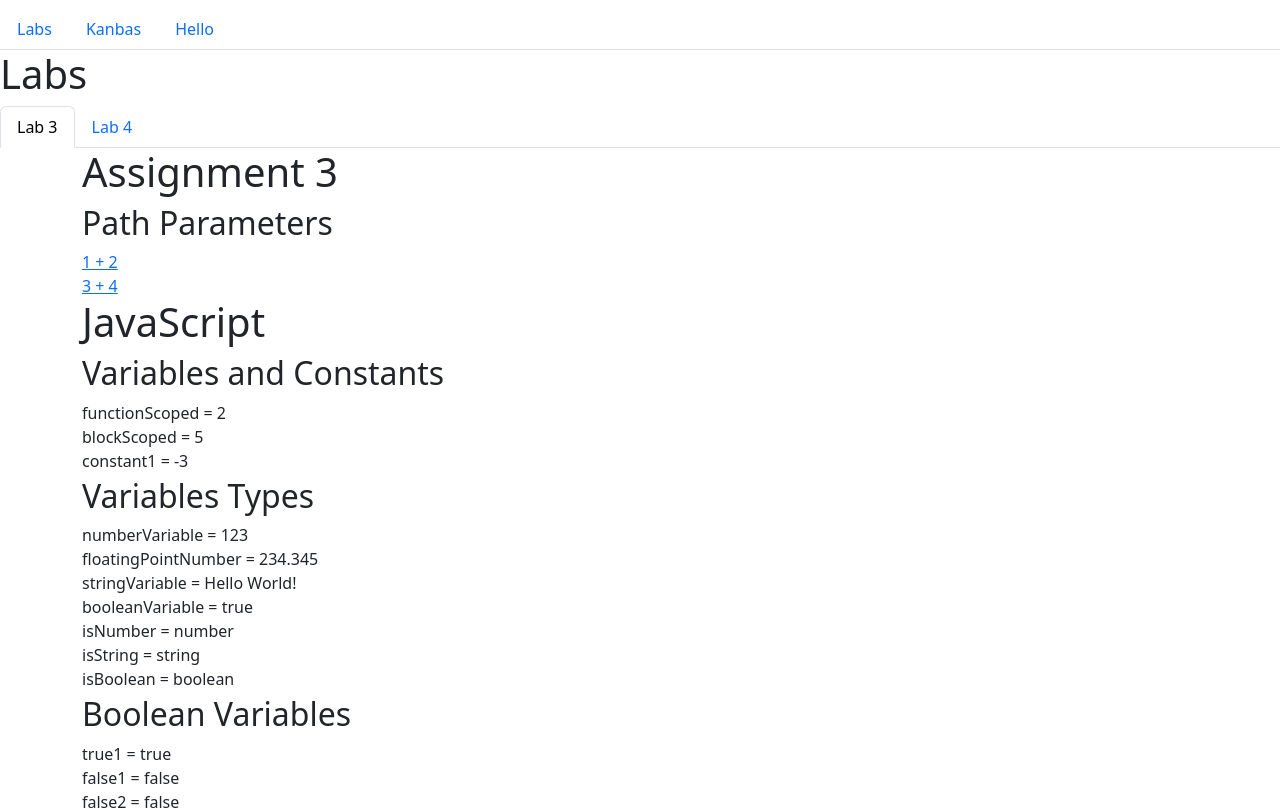
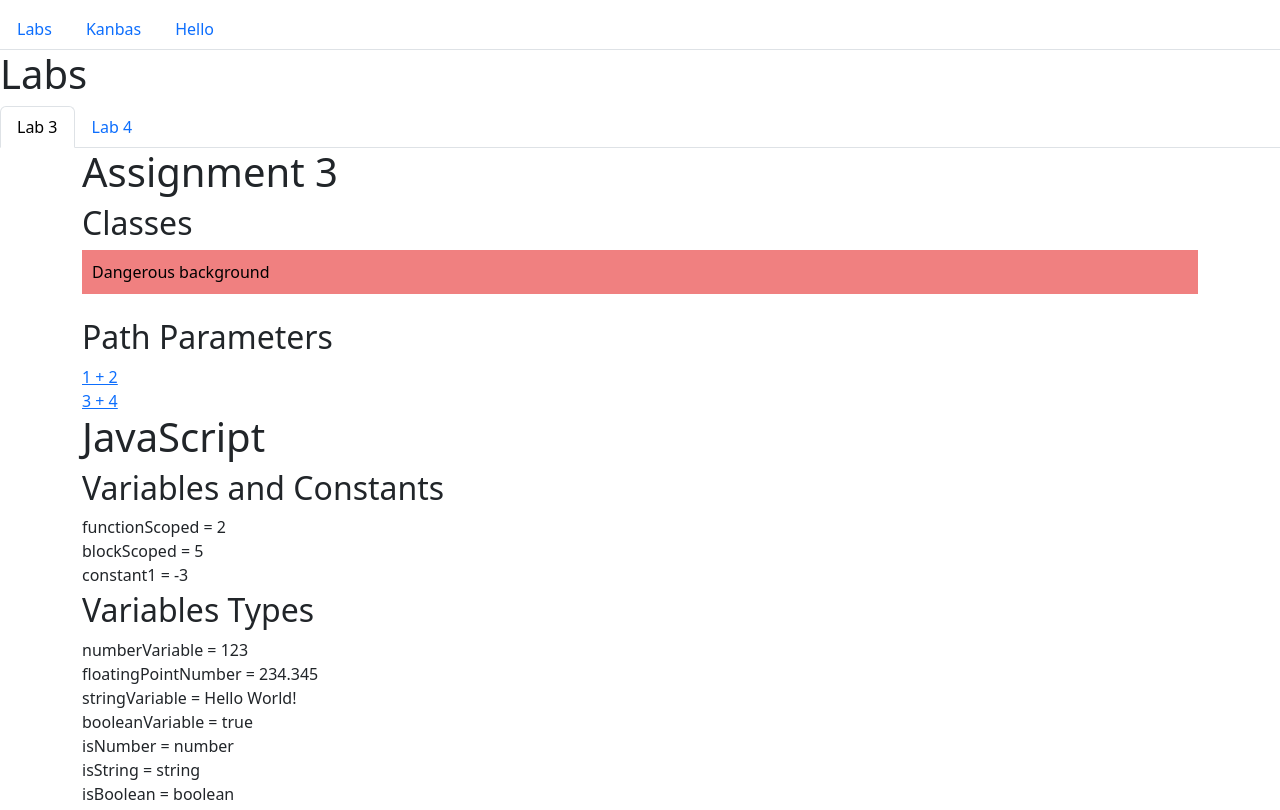
Before and after one commit to dnydlk/kanbas-react-web-app, a React (Create React App) app: page /#/Labs/a3 in a window 1280 px wide. Shown: the top 810 px of the page. Built offline with nearby package versions, Linux system fonts and the light colour scheme.

Commit message:
Add Classes component

```diff
--- /dev/null
+++ b/src/labs/a3/Classes/index.css
@@ -0,0 +1,18 @@
+.wd-bg-yellow {
+  background-color: lightyellow;
+}
+.wd-bg-blue {
+  background-color: lightblue;
+}
+.wd-bg-red {
+  background-color: lightcoral;
+}
+.wd-bg-green {
+  background-color: lightgreen;
+}
+.wd-fg-black {
+  color: black;
+}
+.wd-padding-10px {
+  padding: 10px;
+}
--- /dev/null
+++ b/src/labs/a3/Classes/index.tsx
@@ -0,0 +1,18 @@
+import "./index.css";
+function Classes() {
+  const color = "blue";
+  const dangerous = "true";
+  return (
+    <div>
+      <h2>Classes</h2>
+      <div
+        className={`${
+          dangerous ? "wd-bg-red" : "wd-bg-green"
+        } wd-fg-black wd-padding-10px`}>
+        Dangerous background
+      </div>
+      <br />
+    </div>
+  );
+}
+export default Classes;
--- a/src/labs/a3/index.tsx
+++ b/src/labs/a3/index.tsx
@@ -1,3 +1,4 @@
+import Classes from "./Classes";
 import JavaScript from "./JavaScript";
 import PathParameters from "./routing/PathParameters";
 function Assignment3() {
@@ -6,6 +7,7 @@ function Assignment3() {
     //* The library was imported in src/index.tsx and the classes are available to all components without needing to import it again. You can also create additional CSS files and import them in TSX files that need specific styling.
     <div id="a3" className="container">
       <h1>Assignment 3</h1>
+      <Classes />
       <PathParameters />
       <JavaScript />
     </div>
```
